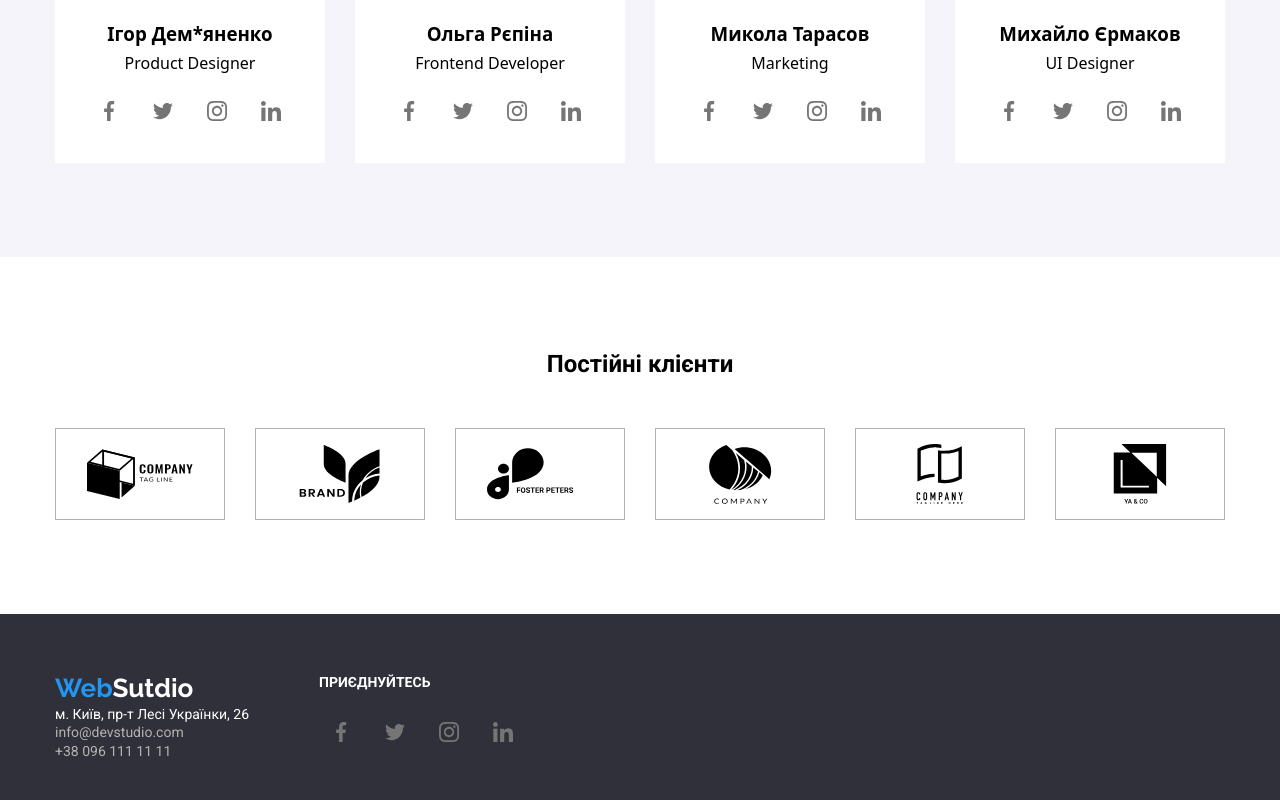
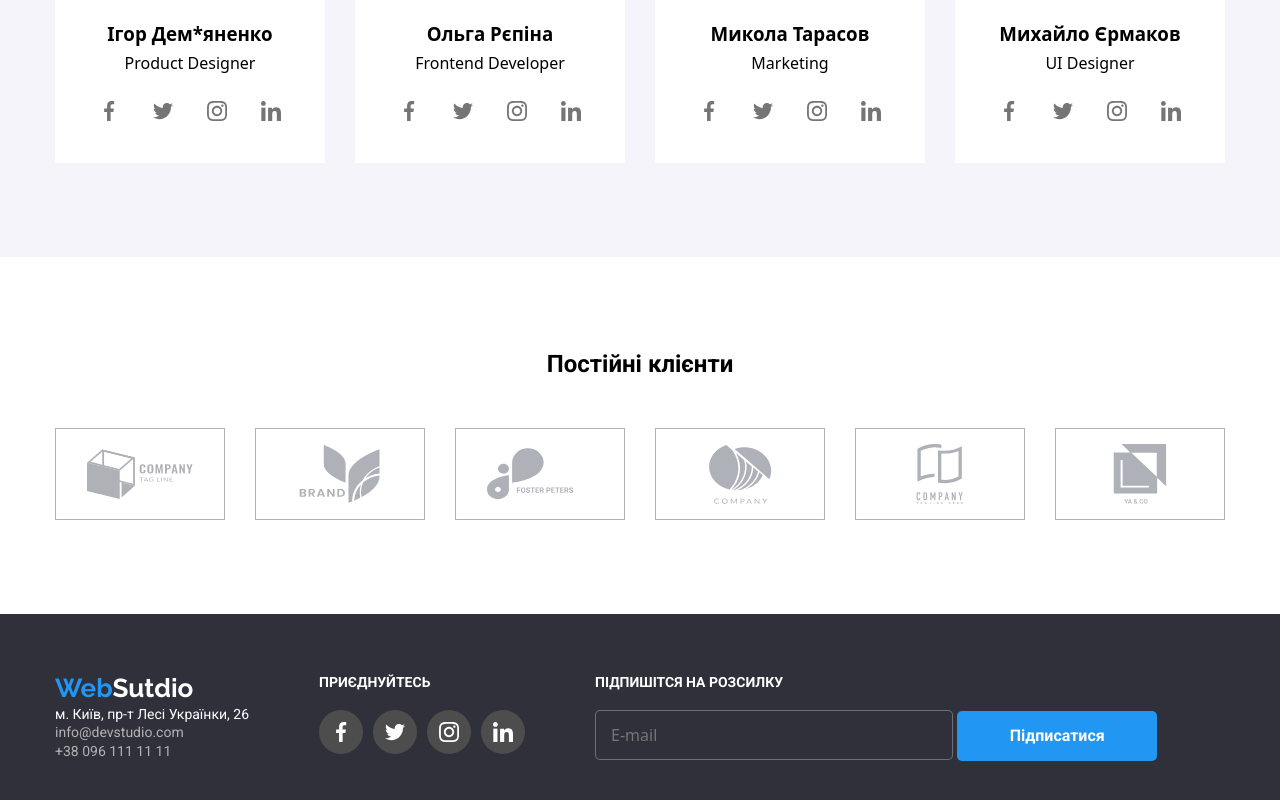
Before and after one commit to maksymshamrai/webstudio-sass, a plain HTML site: page index.html in a window 1280 px wide. Shown: the part 1995-2795 px from the top of the page. Drawn offline with nearby package versions, Linux system fonts and the light colour scheme; a web font is replaced by a local one.

Commit message:
commit 3

```diff
--- a/index.html
+++ b/index.html
@@ -4,12 +4,12 @@
     <meta charset="UTF-8">
     <meta name="viewport" content="width=device-width, initial-scale=1.0">
     <title>WebStudio</title>
+    <link rel="stylesheet" href=" https://cdnjs.cloudflare.com/ajax/libs/modern-normalize/2.0.0/modern-normalize.min.css " integrity="sha512-4xo8blKMVCiXpTaLzQSLSw3KFOVPWhm/TRtuPVc4WG6kUgjH6J03IBuG7JZPkcWMxJ5huwaBpOpnwYElP/m6wg ==" crossorigin="anonymous" referrerpolicy="no-referrer" />
     <link rel="preconnect" href="https://fonts.googleapis.com">
     <link rel="preconnect" href="https://fonts.gstatic.com" crossorigin>
     <link href="https://fonts.googleapis.com/css2?family=Roboto:wght@400;500&display=swap" rel="stylesheet">
     <link href="https://fonts.googleapis.com/css2?family=Raleway:ital,wght@0,100..900;1,100..900&display=swap" rel="stylesheet">
     <link href="https://fonts.googleapis.com/css2?family=Lato:ital,wght@0,400;0,700;1,300&family=Open+Sans&family=Roboto:wght@400;700&family=Rubik+Bubbles&display=swap" rel="stylesheet">
-    <link rel="stylesheet" href=" https://cdnjs.cloudflare.com/ajax/libs/modern-normalize/2.0.0/modern-normalize.min.css " integrity="sha512-4xo8blKMVCiXpTaLzQSLSw3KFOVPWhm/TRtuPVc4WG6kUgjH6J03IBuG7JZPkcWMxJ5huwaBpOpnwYElP/m6wg ==" crossorigin="anonymous" referrerpolicy="no-referrer" />
     <link rel="stylesheet" href="./css/main.min.css">
 </head>
 <body>
@@ -249,42 +249,42 @@
             <ul class="clients-list">
                 <li class="clients-list-item">
                     <a class="clients-list-link" href="">
-                        <svg width="106" height="60">
+                        <svg class="clients-list-icon" width="106" height="60">
                             <use href="./symbol-defs.svg#icon-group"></use>
                         </svg>
                     </a>
                 </li>
                 <li class="clients-list-item">
                     <a class="clients-list-link" href="">
-                        <svg width="106" height="60">
+                        <svg class="clients-list-icon" width="106" height="60">
                             <use href="./symbol-defs.svg#icon-group-1"></use>
                         </svg>
                     </a>
                 </li>
                 <li class="clients-list-item">
                     <a class="clients-list-link" href="">
-                        <svg width="106" height="60">
+                        <svg class="clients-list-icon" width="106" height="60">
                             <use href="./symbol-defs.svg#icon-group-2"></use>
                         </svg>
                     </a>
                 </li>
                 <li class="clients-list-item">
                     <a class="clients-list-link" href="">
-                        <svg width="106" height="60">
+                        <svg class="clients-list-icon" width="106" height="60">
                             <use href="./symbol-defs.svg#icon-group-3"></use>
                         </svg>
                     </a>
                 </li>
                 <li class="clients-list-item">
                     <a class="clients-list-link" href="">
-                        <svg width="106" height="60">
+                        <svg class="clients-list-icon" width="106" height="60">
                             <use href="./symbol-defs.svg#icon-group-4"></use>
                         </svg>
                     </a>
                 </li>
                 <li class="clients-list-item">
                     <a class="clients-list-link" href="">
-                        <svg width="106" height="60">
+                        <svg class="clients-list-icon" width="106" height="60">
                             <use href="./symbol-defs.svg#icon-group-5"></use>
                         </svg>
                     </a>
@@ -306,30 +306,30 @@
             </div>
             <div>
                 <p class="social-title">Приєднуйтесь</p>
-                <ul class="social-list">
+                <ul class="social-list footer-social-list">
                     <li class="social-list-item">
-                        <a class="social-list-link" href="">
+                        <a class="social-list-link footer-social-link" href="">
                             <svg class="social-list-icon" width="20" height="20">
                                 <use href="./symbol-defs.svg#icon-facebook"></use>
                             </svg>
                         </a>
                     </li>
                     <li class="social-list-item">
-                        <a class="social-list-link" href="">
+                        <a class="social-list-link footer-social-link" href="">
                             <svg class="social-list-icon" width="20" height="20">
                                 <use href="./symbol-defs.svg#icon-twitter"></use>
                             </svg>
                         </a>
                     </li>
                     <li class="social-list-item">
-                        <a class="social-list-link" href="">
+                        <a class="social-list-link footer-social-link" href="">
                             <svg class="social-list-icon" width="20" height="20">
                                 <use href="./symbol-defs.svg#icon-instagram"></use>
                             </svg>
                         </a>
                     </li>
                     <li class="social-list-item">
-                        <a class="social-list-link" href="">
+                        <a class="social-list-link footer-social-link" href="">
                             <svg class="social-list-icon" width="20" height="20">
                                 <use href="./symbol-defs.svg#icon-linkedin"></use>
                             </svg>
@@ -337,6 +337,15 @@
                     </li>
                 </ul>
             </div>
+            <div>
+                <p class="mail-title">Підпишітся на розсилку</p>
+                <form class="footer-form" action="">
+                    <input class="footer-form-input" name="E-mail" id="" placeholder="E-mail"></input>
+                    <button class="footer-form-btn" type="button">Підписатися</button>
+                </form>
+
+
+            </div>
         </div>
     </footer>
 </body>
--- /dev/null
+++ b/scss/components/_mail.scss
@@ -0,0 +1,29 @@
+.mail {
+    &-title {
+        font-family: 'Roboto', sans-serif;
+        font-weight: 700;
+        font-size: 14px;
+        color: #FFFFFF;
+        text-transform: uppercase;
+        margin-bottom: 20px;
+    }
+    &-textarea {
+        width: 358px;
+        height: 50px;
+        border: 1px solid gray;
+        border-radius: 5px;
+        background-color: #2F303A;
+        color: #FFFFFF;
+    }
+    &-btn {
+        width: 200px;
+        height: 50px;
+        background-color: #2196F3;
+        border-radius: 5px;
+        color: #FFFFFF;
+        font-family: Roboto;
+        font-size: 16px;
+        font-weight: 700;
+        text-align: center;
+    }
+}
--- a/scss/layout/_clients.scss
+++ b/scss/layout/_clients.scss
@@ -15,9 +15,17 @@
     }
     &-list-link {
         height: 92px;
-        border: 1px solid#AFB1B8;
+        border: 1px solid #AFB1B8;
         display: flex;
         align-items: center;
         justify-content: center;
+        color: #AFB1B8;
+    }
+    &-list-link:hover {
+        border: 1px solid #2196F3;
+        color: #2196F3;
+    }
+    &-list-icon {
+        fill: currentColor;
     }
 }
--- a/scss/layout/_footer.scss
+++ b/scss/layout/_footer.scss
@@ -19,4 +19,28 @@
         font-size: 26px;
         color: #FFFFFF;
     }
+    &-social-link {
+        border-radius: 50%;
+        background-color: #4d4d4e;
+        color: #FFFFFF;
+    }
+    &-form-input {
+        padding: 15px;
+        width: 358px;
+        height: 50px;
+        background-color: #2F303A;
+        border: 1px solid #FFFFFF4D;
+        border-radius: 5px;
+    }
+    &-form-btn {
+        width: 200px;
+        height: 50px;
+        background-color: #2196F3;
+        border-radius: 5px;
+        color: #FFFFFF;
+        font-family: Roboto;
+        font-size: 16px;
+        font-weight: 700;
+        text-align: center;
+    }
 }
--- a/scss/main.scss
+++ b/scss/main.scss
@@ -5,6 +5,7 @@
 @import "./components/buttons";
 @import "./components/contacts";
 @import "./components/container";
+@import "./components/mail";
 @import "./components/social";
 @import "./layout/clients";
 @import "./layout/features";
```
Also changed, not shown: portfolio.html (+9 -4 lines), css/main.css, css/main.min.css, scss/main.css (deleted), 3 other files.
